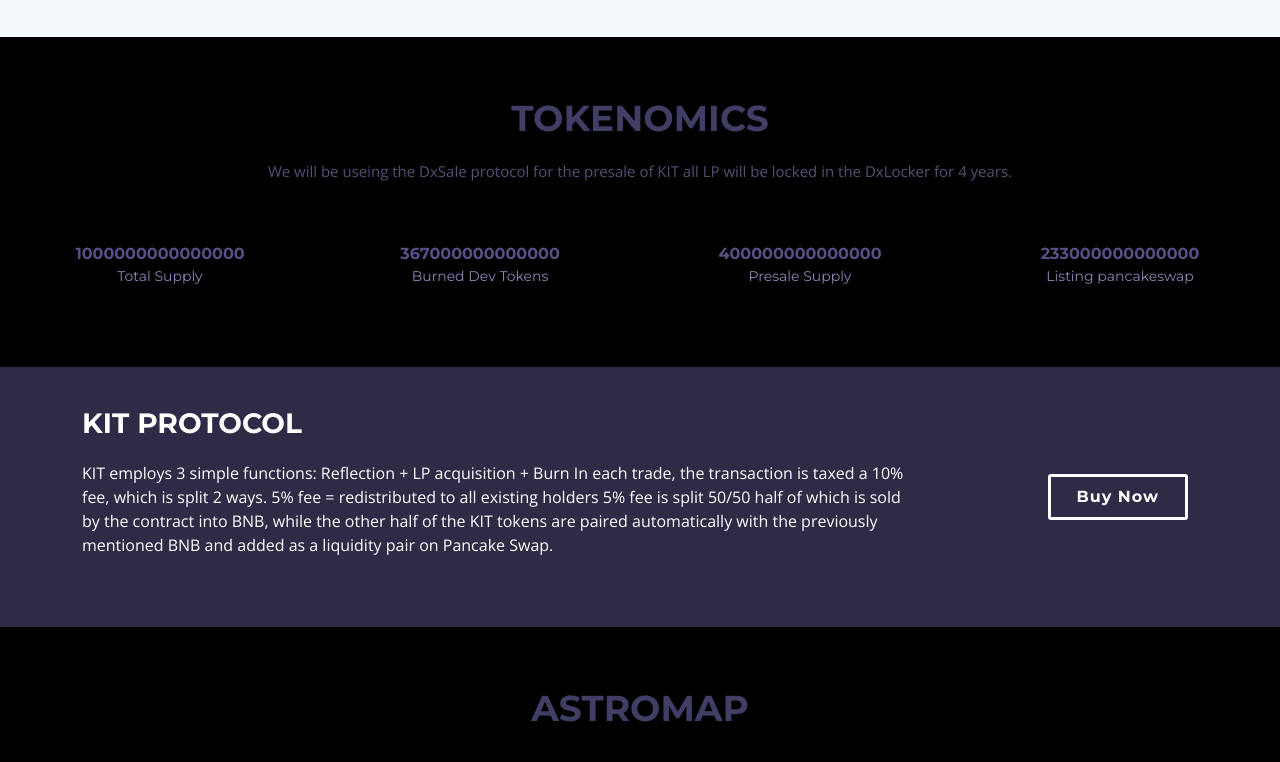
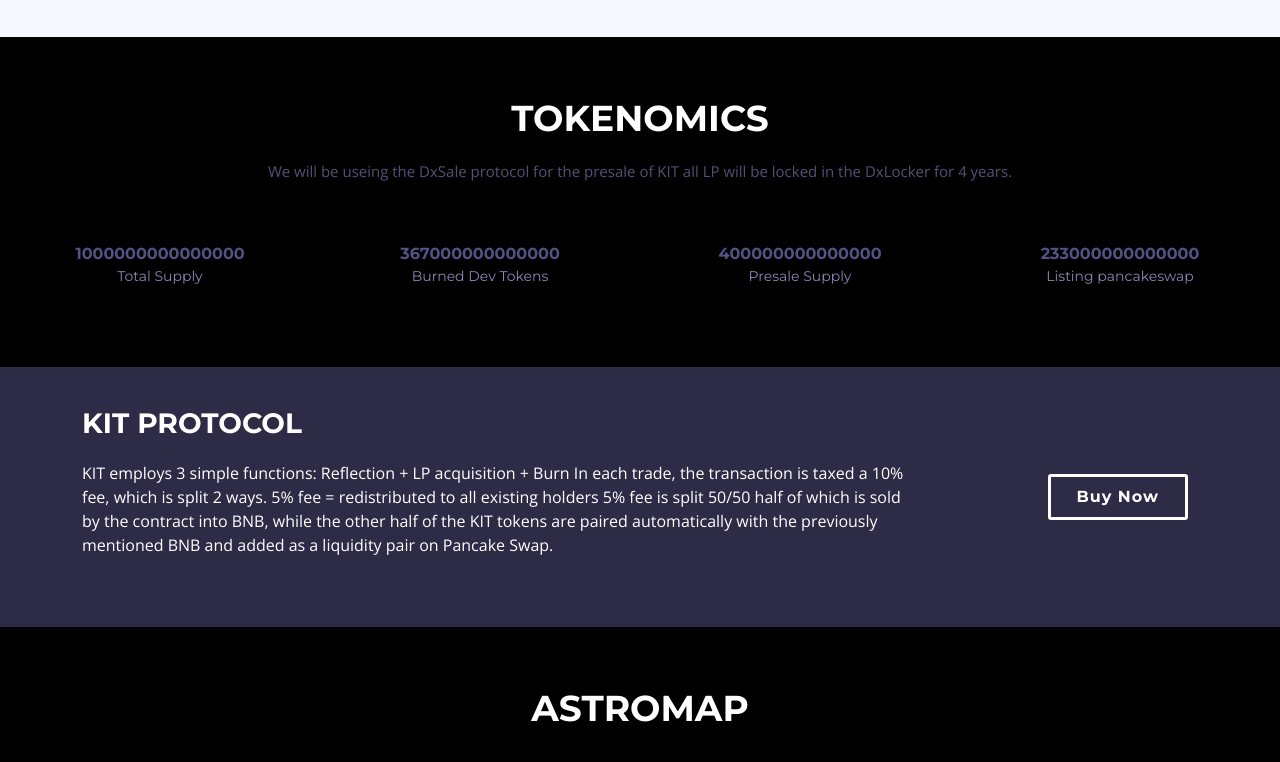
Before and after one commit to SupaSwap/testwebsite, a plain HTML site: page index.html in a window 1280 px wide. Shown: the part 1138-1900 px from the top of the page. Drawn offline with nearby package versions, Linux system fonts and the light colour scheme.

Commit message:
Update style.css

```diff
--- a/assets/css/style.css
+++ b/assets/css/style.css
@@ -446,7 +446,7 @@
 --------------------------------*/
 .section-header h3 {
   font-size: 36px;
-  color: #413e66;
+  color: #ffffff;
   text-align: center;
   font-weight: 700;
   position: relative;
```
